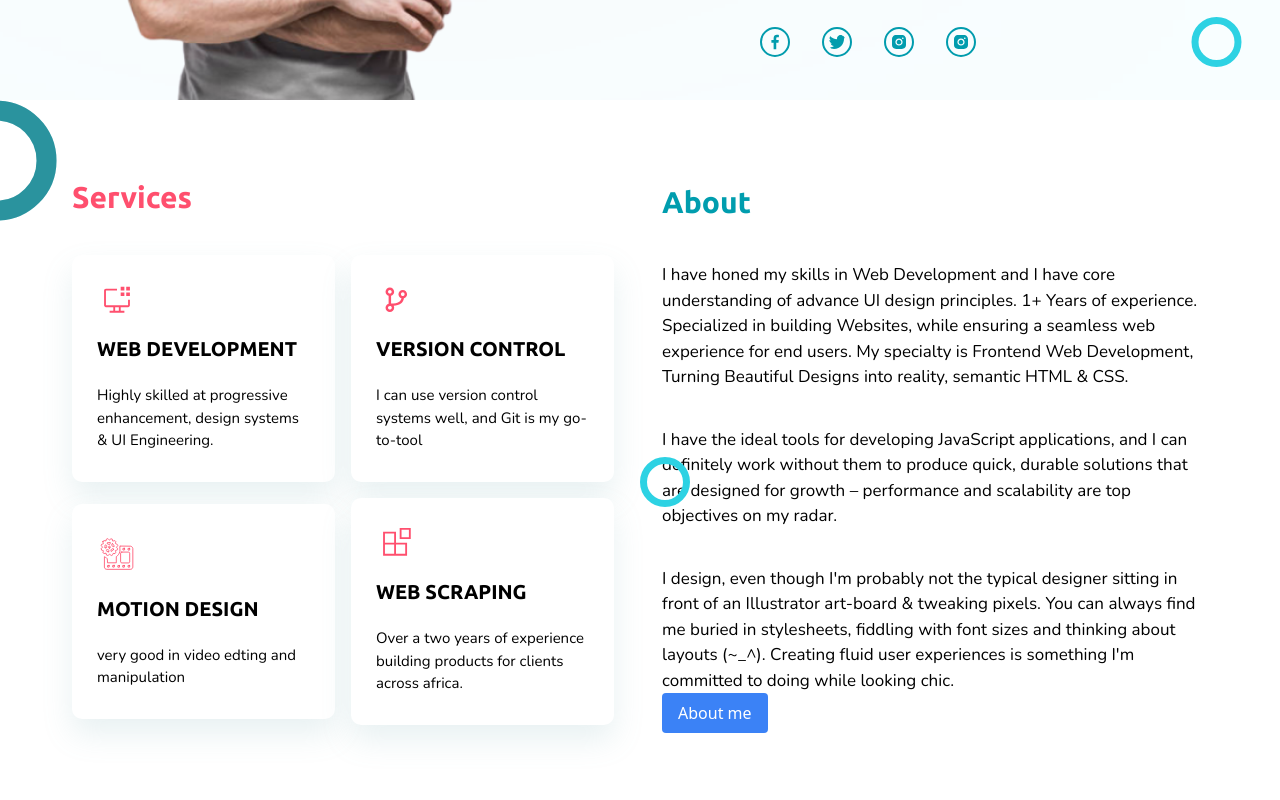
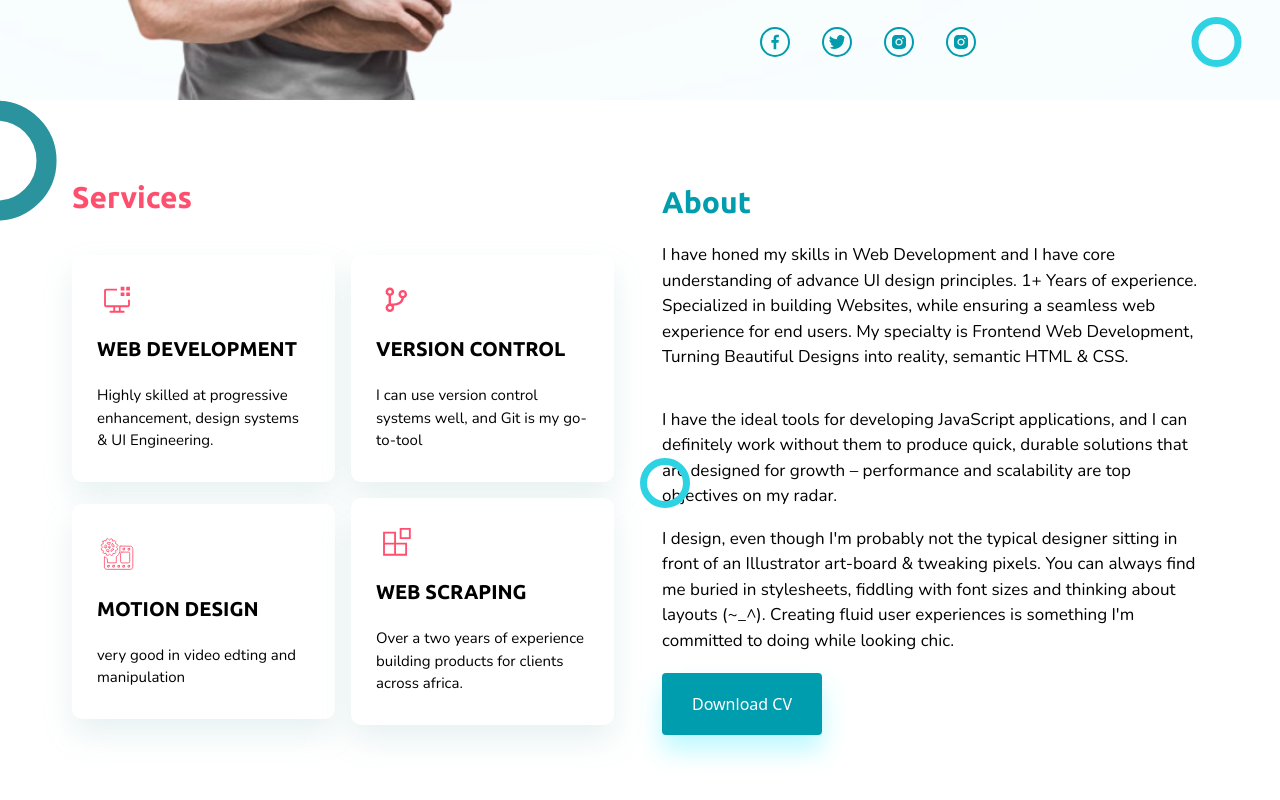
Before and after one commit to Victorola-coder/Portfy, a React (Vite) app: page /#services in a window 1280 px wide. Shown: the part 610-1410 px from the top of the page. Built offline with nearby package versions, Linux system fonts and the light colour scheme; a web font is replaced by a local one.

Commit message:
--download resume working

```diff
--- a/src/pages/home/About.jsx
+++ b/src/pages/home/About.jsx
@@ -15,7 +15,7 @@ const About = () => {
         About
       </h1>
       <p
-        className={`mt-[37px] text-black text-[17px] font-nunito font-normal w-[546px]`}
+        className={`mt-[17px] text-black text-[17px] font-nunito font-normal w-[546px]`}
       >
         I have honed my skills in Web Development and I have core understanding
         of advance UI design principles. 1+ Years of experience. Specialized in
@@ -32,7 +32,7 @@ const About = () => {
         on my radar.
       </p>
       <p
-        className={`mt-[37px] text-black text-[17px] font-nunito font-normal w-[546px]`}
+        className={`mt-[17px] text-black text-[17px] font-nunito font-normal w-[546px]`}
       >
         I design, even though I{"'"}m probably not the typical designer sitting
         in front of an Illustrator art-board & tweaking pixels. You can always
@@ -43,16 +43,13 @@ const About = () => {
 
       <div>
         <motion.button
+          whileHover={{ scale: 1.1 }}
+          whileTap={{ scale: 0.9 }}
           onClick={handleDownload}
-          className="px-4 py-2 text-white bg-blue-500 rounded"
+          className="text-white mt-[20px] bg-[#009DAE] shadow-cv rounded md:px-[30px] md:py-[19px] transition-all duration-500 hover:bg-[#009DAE]/80"
         >
-          <a
-            href={Resume}
-            download="VickyJay.pdf"
-            // className="px-4 py-2 text-white bg-blue-500 rounded"
-            rel="noopener noreferrer"
-          >
-            About me
+          <a href={Resume} download="VickyJay.pdf" rel="noopener noreferrer">
+            Download CV
           </a>
         </motion.button>
       </div>
--- a/tailwind.config.js
+++ b/tailwind.config.js
@@ -19,7 +19,8 @@ export default {
       boxShadow: {
         'hire': '0px 15px 25px 0px rgba(255, 79, 110, 0.37)',
         'talk': '0px 10px 18px 0px rgba(88, 188, 199, 0.40)',
-        "card": "0px 15px 30px 0px rgba(118, 172, 177, 0.17)"
+        "card": "0px 15px 30px 0px rgba(118, 172, 177, 0.17)",
+        "cv": "0px 15px 25px 0px rgba(87, 239, 255, 0.40)",
 
       },
       colors: {
```
